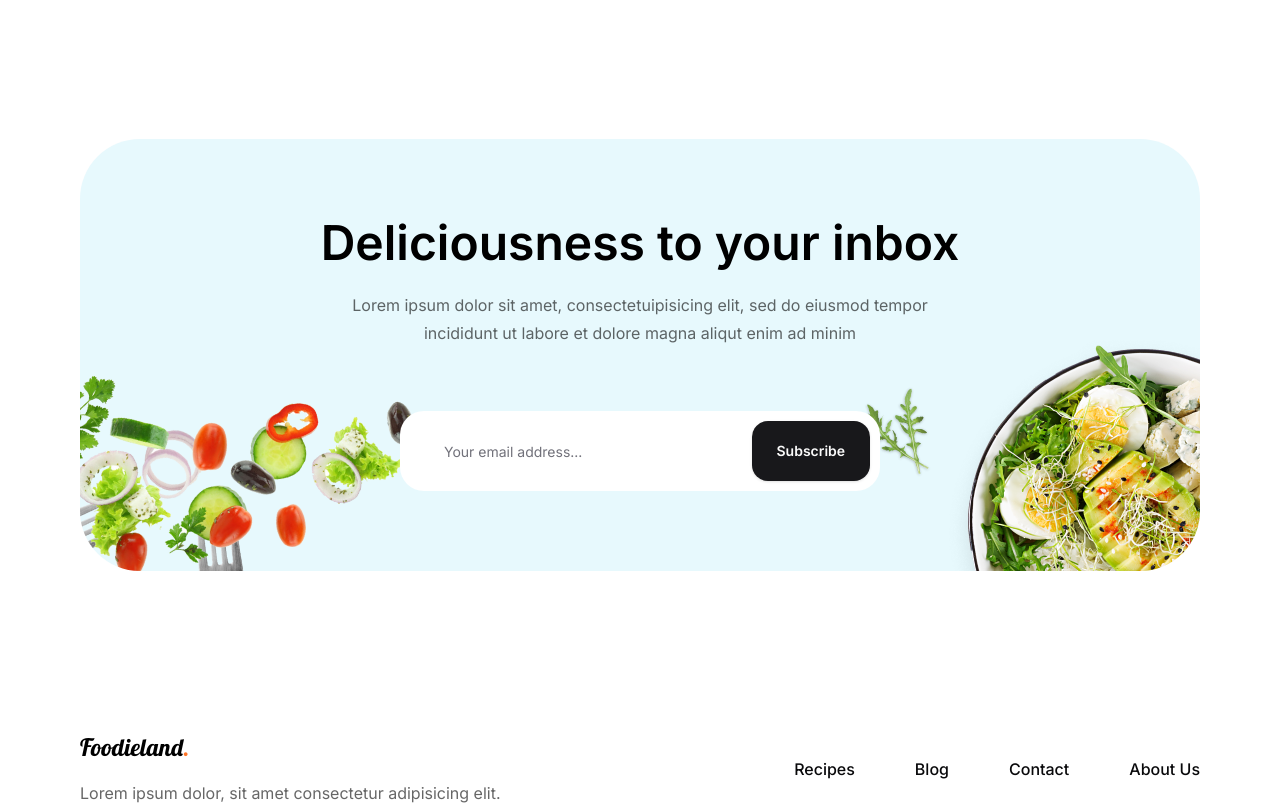
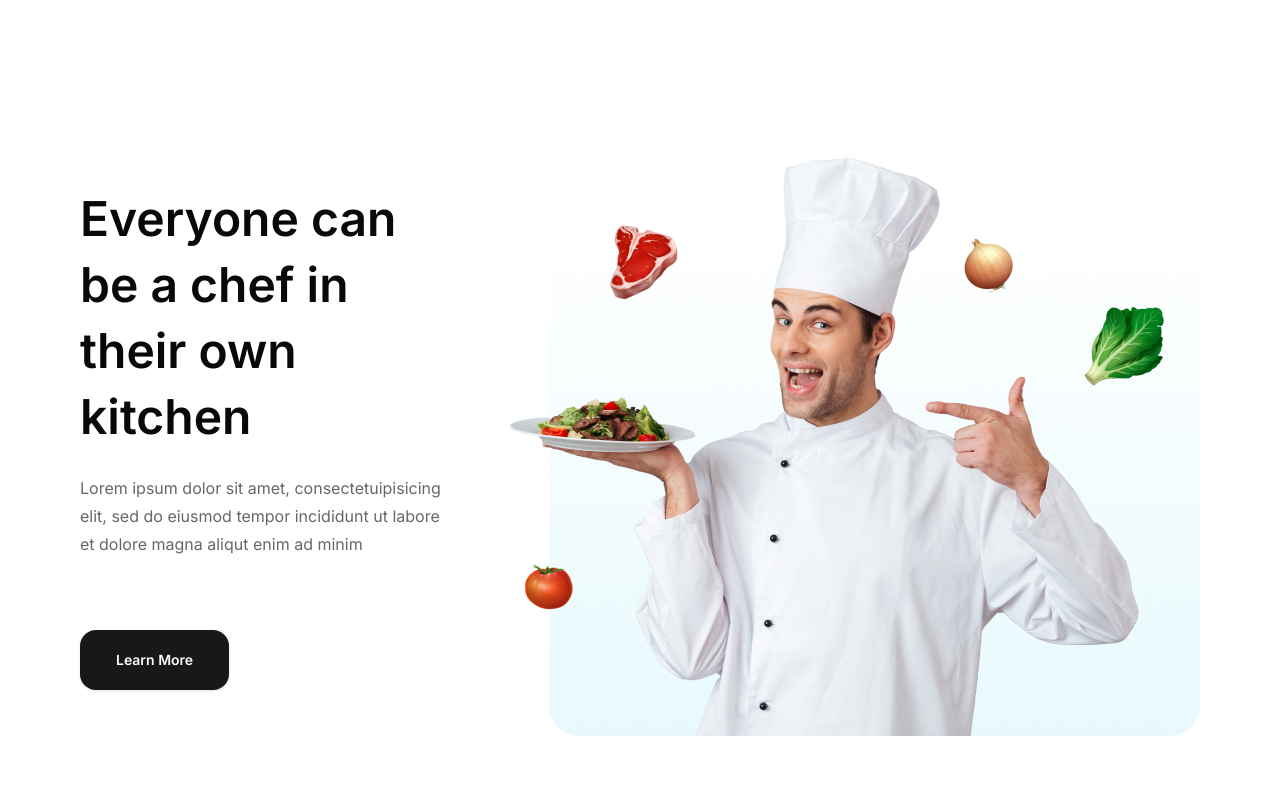
Before and after one commit to chuluq/foodieland, a Next.js app: page / in a window 1280 px wide. Shown: the part 2620-3425 px from the top of the page. Built offline with nearby package versions, Linux system fonts and the light colour scheme.

Commit message:
feat: add learn more

```diff
--- a/src/app/page.tsx
+++ b/src/app/page.tsx
@@ -1,6 +1,7 @@
 import { Categories } from "@/components/categories";
 import { Footer } from "@/components/footer";
 import { Header } from "@/components/header";
+import { LearnMore } from "@/components/learn-more";
 import { Recipes } from "@/components/recipes";
 import { RecipeCarousel } from "@/components/recipes/carousel";
 import { SubscriptionCard } from "@/components/subscription-card";
@@ -12,6 +13,7 @@ export default function Home() {
       <RecipeCarousel />
       <Categories />
       <Recipes />
+      <LearnMore />
       <SubscriptionCard />
       <Footer />
     </div>
--- /dev/null
+++ b/src/components/learn-more.tsx
@@ -0,0 +1,27 @@
+import Image from "next/image";
+
+import learnMore from "@/assets/images/learn-more.png";
+
+import { Button } from "./ui/button";
+
+export const LearnMore = () => {
+  return (
+    <div className="flex items-center gap-x-11 px-20 pb-[160px]">
+      <div className="space-y-[72px]">
+        <div className="space-y-6">
+          <h1 className="font-semibold text-5xl leading-snug max-w-xl">
+            Everyone can be a chef in their own kitchen
+          </h1>
+          <p className="text-black/60 leading-7 max-w-[508px]">
+            Lorem ipsum dolor sit amet, consectetuipisicing elit, sed do eiusmod
+            tempor incididunt ut labore et dolore magna aliqut enim ad minim{" "}
+          </p>
+        </div>
+        <Button className="h-[60px] space-x-4 rounded-2xl px-9 font-semibold capitalize">
+          Learn More
+        </Button>
+      </div>
+      <Image src={learnMore} alt="learn-more" />
+    </div>
+  );
+};
```
Also changed, not shown: src/assets/images/learn-more.png (added).
